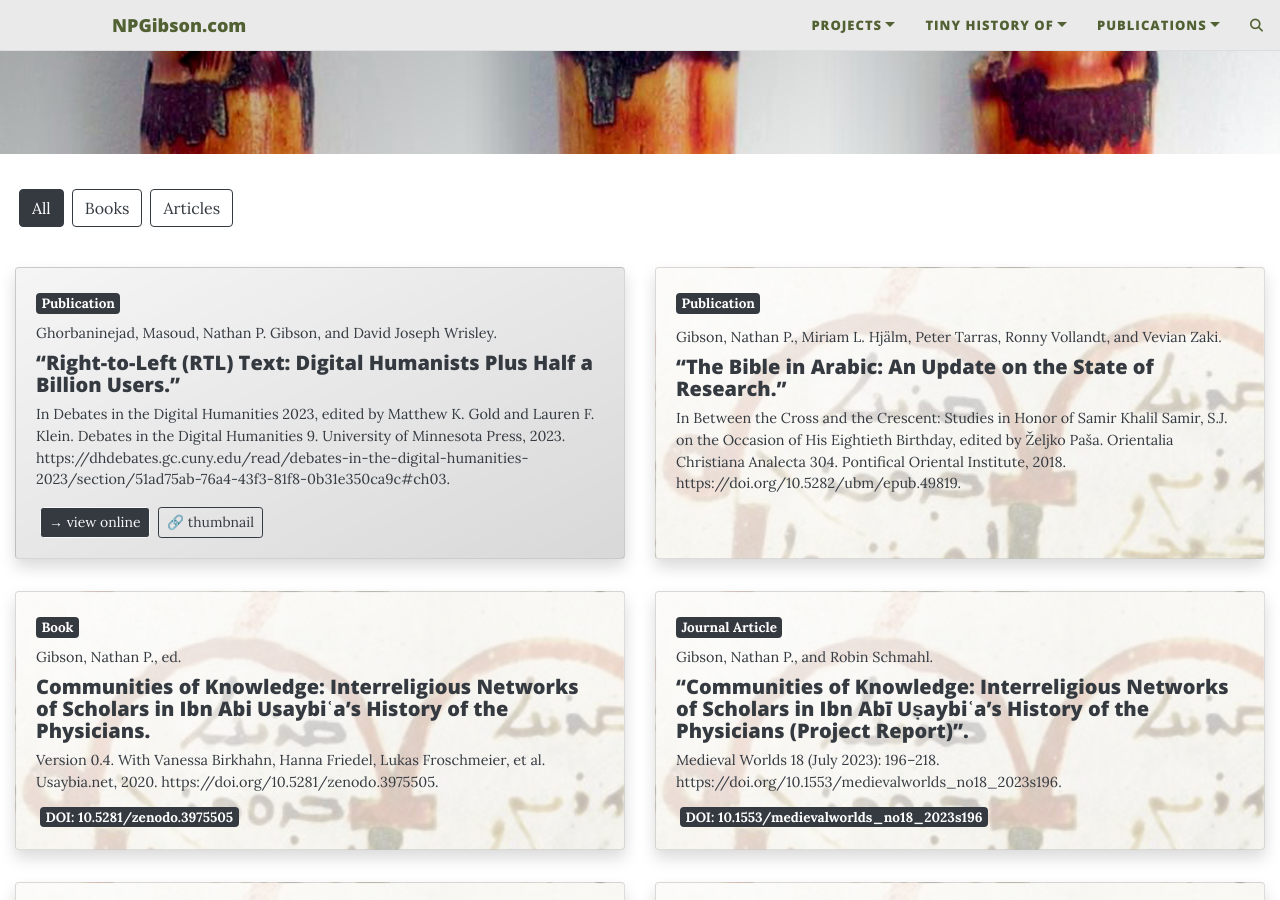
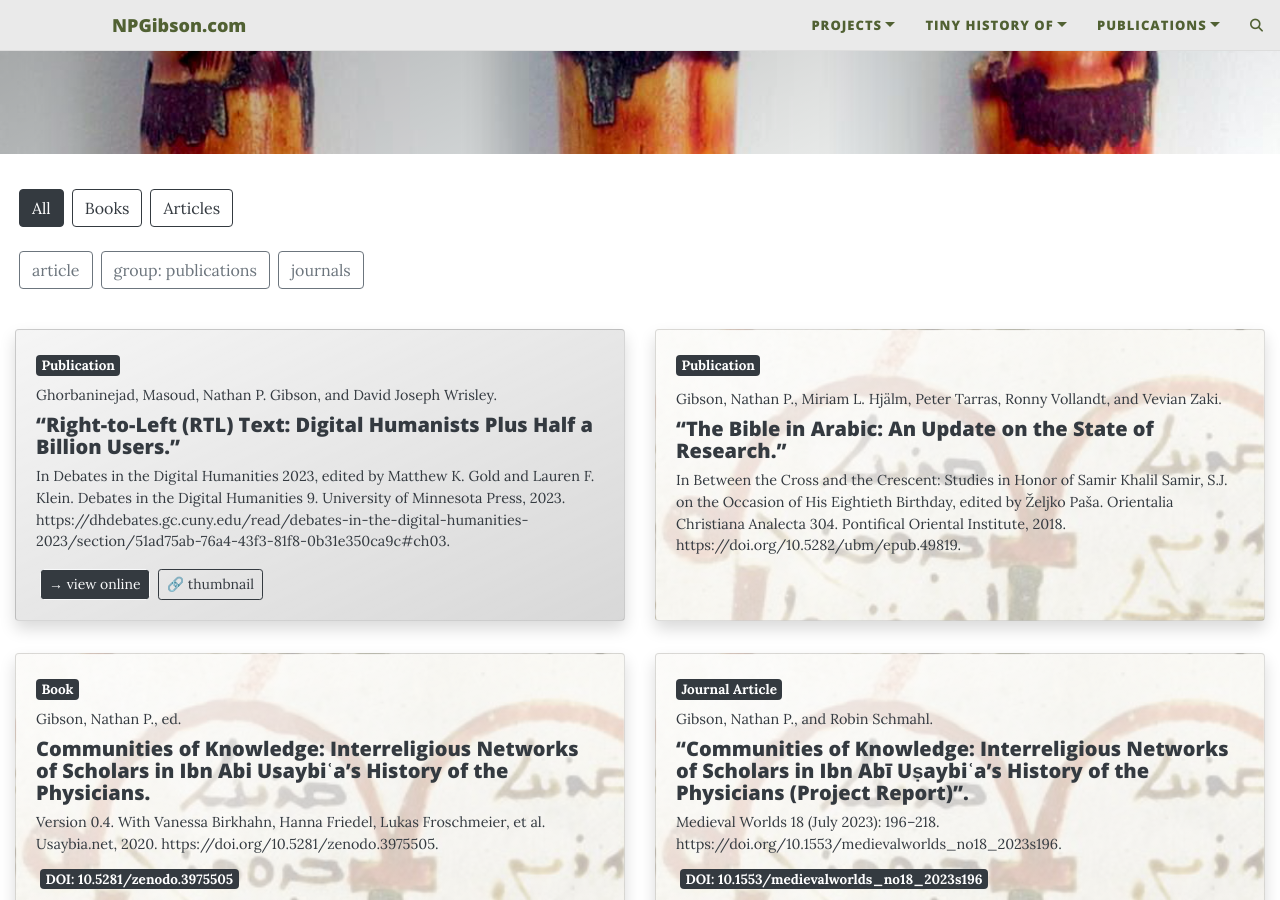
Before and after one commit to nathangibson/nathangibson.github.io, a Jekyll site: the page built from publications.md, in a window 1280 px wide and 900 px high, scrolled down 487 px. Built offline with Jekyll 4.4.1, drawn with Linux system fonts in a browser that asks for light colours; comment, search, counter and statistics services are not loaded; some of the changed lines change nothing that is shown.

Commit message:
List publication tags as filters

```diff
--- a/_includes/publications-list.html
+++ b/_includes/publications-list.html
@@ -1,14 +1,51 @@
-<!-- Publications List
-     Optional parameter: tag (filters to publications with this tag) -->
+{% if site.data.publications and site.data.publications.references %}
 
-{% if site.data.publications and site.data.publications.references %}
+<!-- Collect unique tags from all publications matching the filters -->
+{% assign unique_tags_str = "," %}
+{% for pub in site.data.publications.references %}
+  {% assign pub_matches_tag_filter = true %}
+  {% if include.tag %}
+    {% assign pub_matches_tag_filter = false %}
+    {% if pub.tags %}
+      {% for pub_tag in pub.tags %}
+        {% if pub_tag == include.tag %}
+          {% assign pub_matches_tag_filter = true %}
+        {% endif %}
+      {% endfor %}
+    {% endif %}
+  {% endif %}
+
+  {% if pub_matches_tag_filter and (pub.type == "book" or pub.type == "article-journal" or pub.type == "chapter") %}
+    {% if pub.tags %}
+      {% for pub_tag in pub.tags %}
+        {% assign tag_with_delims = pub_tag | prepend: "," | append: "," %}
+        {% unless unique_tags_str contains tag_with_delims %}
+          {% assign unique_tags_str = unique_tags_str | append: pub_tag | append: "," %}
+        {% endunless %}
+      {% endfor %}
+    {% endif %}
+  {% endif %}
+{% endfor %}
+{% assign unique_tags = unique_tags_str | split: "," | where_exp: "item", "item != ''" | sort %}
 
 <div class="publications-container">
   <!-- Filter buttons -->
-  <div class="publications-filters d-flex gap-3 flex-wrap mb-4">
+  <div class="publications-filters">
+    <!-- Type filters -->
+    <div class="d-flex gap-3 flex-wrap mb-4">
       <button class="btn btn-outline-dark mx-1 publication-filter fw-medium active" data-filter="all">All</button>
       <button class="btn btn-outline-dark mx-1 publication-filter fw-medium" data-filter="book">Books</button>
       <button class="btn btn-outline-dark mx-1 publication-filter fw-medium" data-filter="article-journal">Articles</button>
+    </div>
+
+    <!-- Tag filters (dynamically generated) -->
+    {% if unique_tags.size > 0 %}
+    <div class="d-flex gap-3 flex-wrap mb-4">
+      {% for tag in unique_tags %}
+        <button class="btn btn-outline-secondary mx-1 publication-tag fw-medium" data-tag="{{ tag }}">{{ tag }}</button>
+      {% endfor %}
+    </div>
+    {% endif %}
   </div>
 
   <!-- Publications grid -->
@@ -39,7 +76,7 @@
         {%- endfor -%}
       {%- endcapture -%}
         {%- assign pub_page = site.publications | where: "citation-key", pub['citation-key'] | first -%}
-        <div class="pub-item col-12 col-lg-6 py-3" data-type="{{ pub.type }}">
+        <div class="pub-item col-12 col-lg-6 py-3" data-type="{{ pub.type }}" data-tags="{% if pub.tags %}{{ pub.tags | join: ',' }}{% endif %}">
           <a href="{{ pub_page.url | default: pub.URL | default: '#' }}" class="text-decoration-none text-dark"{% unless pub_page %} target="_blank"{% endunless %}>
             <div class="card h-100 rounded-4 shadow" style="background-image: linear-gradient(to top left, rgba(255, 255, 255, 0.6), rgba(255, 255, 255, 0.9)), url('{{ cover-img | default: "/img/nhsl-banner.png" }}'); background-size: cover;">
               <div class="card-body d-flex flex-column">
@@ -78,20 +115,47 @@
 </div>
 
 <script>
-  document.querySelectorAll('.publication-filter').forEach(btn => {
-    btn.addEventListener('click', function() {
-      const filter = this.dataset.filter;
-      document.querySelectorAll('.publication-filter').forEach(b => b.classList.remove('active'));
-      this.classList.add('active');
+  let activeTypeFilter = 'all';
+  let activeTagFilter = null;
 
+  function updatePublicationDisplay() {
     let count = 0;
     document.querySelectorAll('.pub-item').forEach(item => {
-        const show = filter === 'all' || item.dataset.type === filter;
+      const itemType = item.dataset.type;
+      const itemTags = item.dataset.tags ? item.dataset.tags.split(',').map(t => t.trim()).filter(t => t) : [];
+
+      const typeMatch = activeTypeFilter === 'all' || itemType === activeTypeFilter;
+      const tagMatch = !activeTagFilter || itemTags.includes(activeTagFilter);
+
+      const show = typeMatch && tagMatch;
       item.style.display = show ? '' : 'none';
       if(show) count++;
     });
 
     document.getElementById('no-pubs').style.display = count === 0 ? 'block' : 'none';
+  }
+
+  document.querySelectorAll('.publication-filter').forEach(btn => {
+    btn.addEventListener('click', function() {
+      activeTypeFilter = this.dataset.filter;
+      document.querySelectorAll('.publication-filter').forEach(b => b.classList.remove('active'));
+      this.classList.add('active');
+      updatePublicationDisplay();
+    });
+  });
+
+  document.querySelectorAll('.publication-tag').forEach(btn => {
+    btn.addEventListener('click', function() {
+      // Toggle: if this tag is active, deactivate it; otherwise activate it
+      if (activeTagFilter === this.dataset.tag) {
+        activeTagFilter = null;
+        this.classList.remove('active');
+      } else {
+        document.querySelectorAll('.publication-tag').forEach(b => b.classList.remove('active'));
+        activeTagFilter = this.dataset.tag;
+        this.classList.add('active');
+      }
+      updatePublicationDisplay();
     });
   });
 </script>
```
Lines whose indentation alone changed are shown as unchanged.
